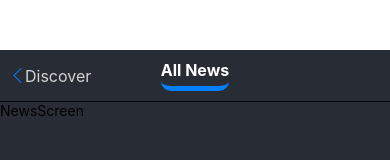
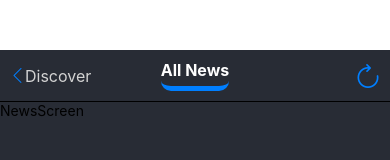
Before and after one commit to Priiyyya-21/news-app, a React Native app in the folder NewsNow/: screen / in a window 390 px wide. Shown: the top 160 px of the page. Built offline with nearby package versions, Linux system fonts and the light colour scheme.

Commit message:
Added some more features to header section

```diff
--- a/NewsNow/components/TopNavigation.js
+++ b/NewsNow/components/TopNavigation.js
@@ -2,6 +2,7 @@ import { Text, View, StyleSheet, TouchableOpacity } from 'react-native'
 import React from 'react'
 import { MaterialCommunityIcons } from '@expo/vector-icons';
 import { SimpleLineIcons } from '@expo/vector-icons';
+import { AntDesign } from '@expo/vector-icons';
 
 const TopNavigation = ({ index, setIndex }) => {
   return (
@@ -49,7 +50,7 @@ const TopNavigation = ({ index, setIndex }) => {
           // onPress={() => fetchNews("general")}
         >
           <Text style={styles.text}>
-            {/* <AntDesign name="reload1" size={24} color="#007FFF" /> */}
+            <AntDesign name="reload1" size={24} color="#007FFF" />
           </Text>
         </TouchableOpacity>
       ) : (
```
